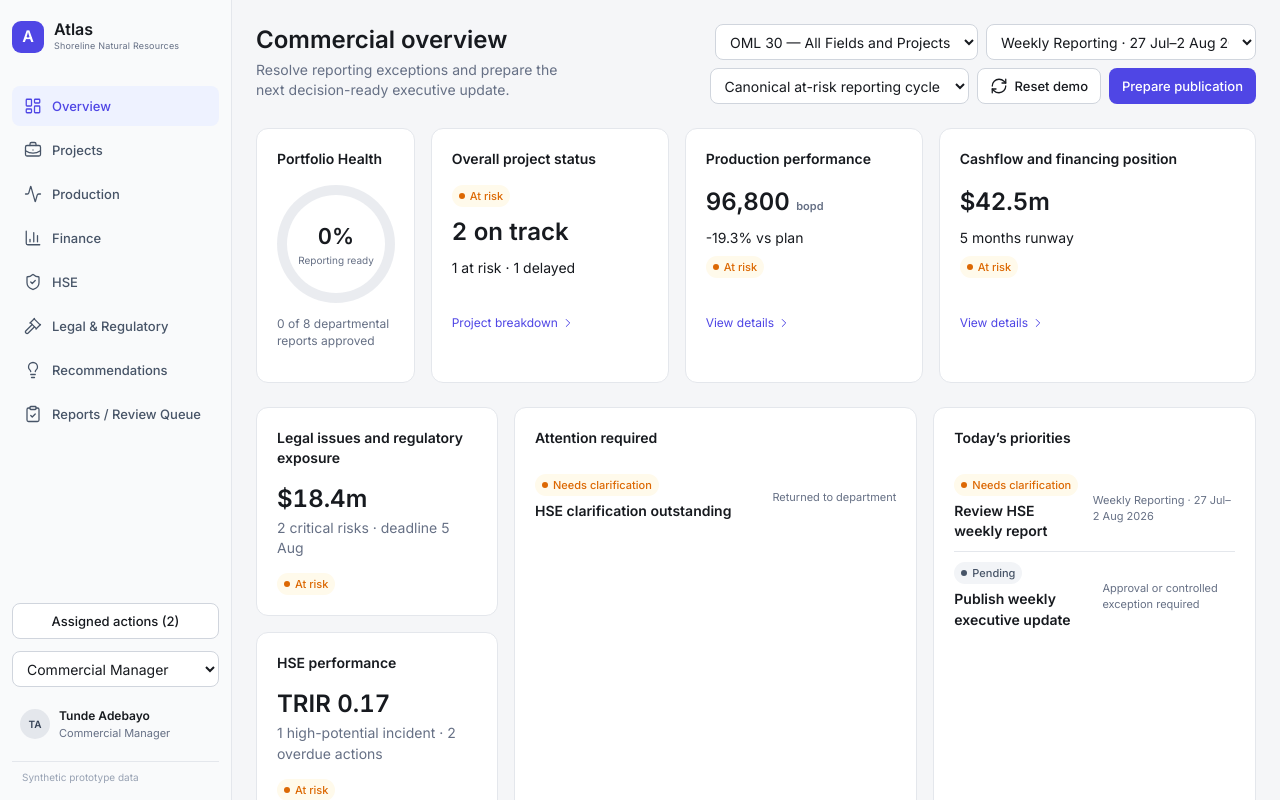
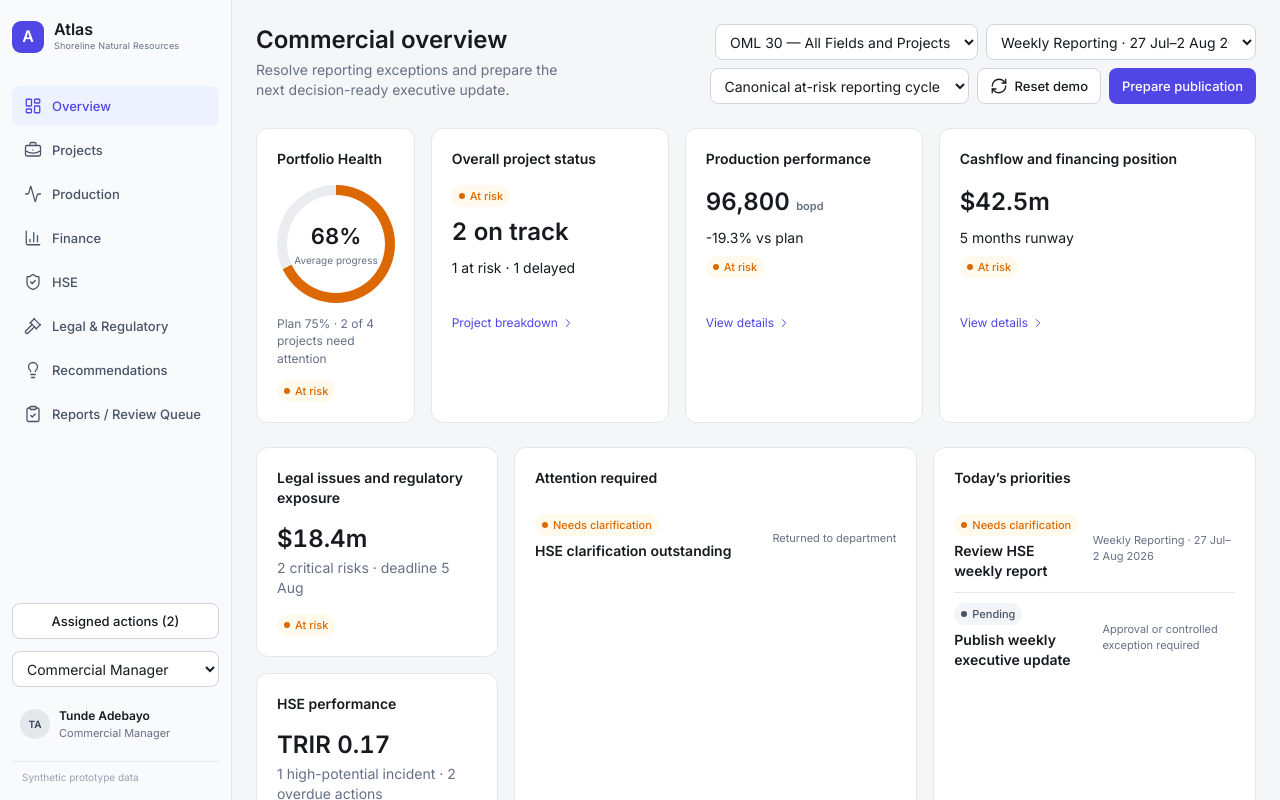
Before and after one commit to Alochukwu-Dibor/atlas, a React (Vite) app: page /commercial in a window 1280 px wide. Shown: the top 800 px of the page. Built offline with nearby package versions, Linux system fonts and the light colour scheme.

Commit message:
fix: populate portfolio health card

```diff
--- a/src/pages/ReportingPages.tsx
+++ b/src/pages/ReportingPages.tsx
@@ -1189,6 +1189,17 @@ export function CommercialDashboard() {
     (readiness.reportingReadinessPercent === 100 ||
       Boolean(publication?.controlledExceptionReason));
   const production = getProductionKpis();
+  const portfolioProgress = Math.round(
+    atlas.projects.reduce((total, project) => total + project.progressPercent, 0) /
+      atlas.projects.length,
+  );
+  const portfolioPlan = Math.round(
+    atlas.projects.reduce((total, project) => total + project.planPercent, 0) /
+      atlas.projects.length,
+  );
+  const portfolioAttention = atlas.projects.filter((project) =>
+    ['at_risk', 'delayed'].includes(project.status),
+  ).length;
   const queue = selectSubmissionQueue(workflow, cycleId);
   const returned = queue.filter((report) => report.status === 'needs_clarification');
   const submitted = queue.filter((report) => ['submitted', 'resubmitted'].includes(report.status));
@@ -1216,10 +1227,12 @@ export function CommercialDashboard() {
       />
       <div className="commercial-top">
         <Panel title="Portfolio Health">
-          <Ring value={readiness.reportingReadinessPercent} label="Reporting ready" />
+          <Ring value={portfolioProgress} label="Average progress" tone="warning" />
           <p>
-            {readiness.approvedReports} of {readiness.requiredReports} departmental reports approved
+            Plan {portfolioPlan}% · {portfolioAttention} of {atlas.projects.length} projects need
+            attention
           </p>
+          <StatusBadge status={atlas.executiveSummary.overallStatus} />
         </Panel>
         <Panel title="Overall project status">
           <div className="metric-large">
```
Also changed, not shown: 1 other file (tests, documents, lock files or other folders).
